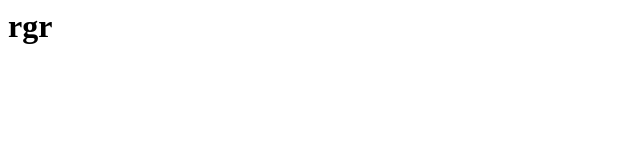
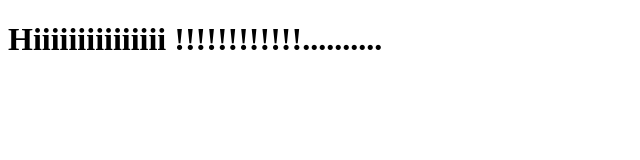
Before and after one commit to sathishvalaguru/hi, a plain HTML site: page index.htm in a window 1280 px wide. Shown: the whole page, without its empty margins (0-640 px from the left). Drawn offline with Linux system fonts and the light colour scheme.

Commit message:
hi
hi desc

```diff
--- a/index.htm
+++ b/index.htm
@@ -1 +1,9 @@
-<h1>rgr</h1>
+<!doctype html>
+<html>
+	<head>
+		<title>Sathish</title>
+	</head>
+	<body>
+		<h1>Hiiiiiiiiiiiiiii !!!!!!!!!!!!..........</h1>
+	</body>
+</html>
```
